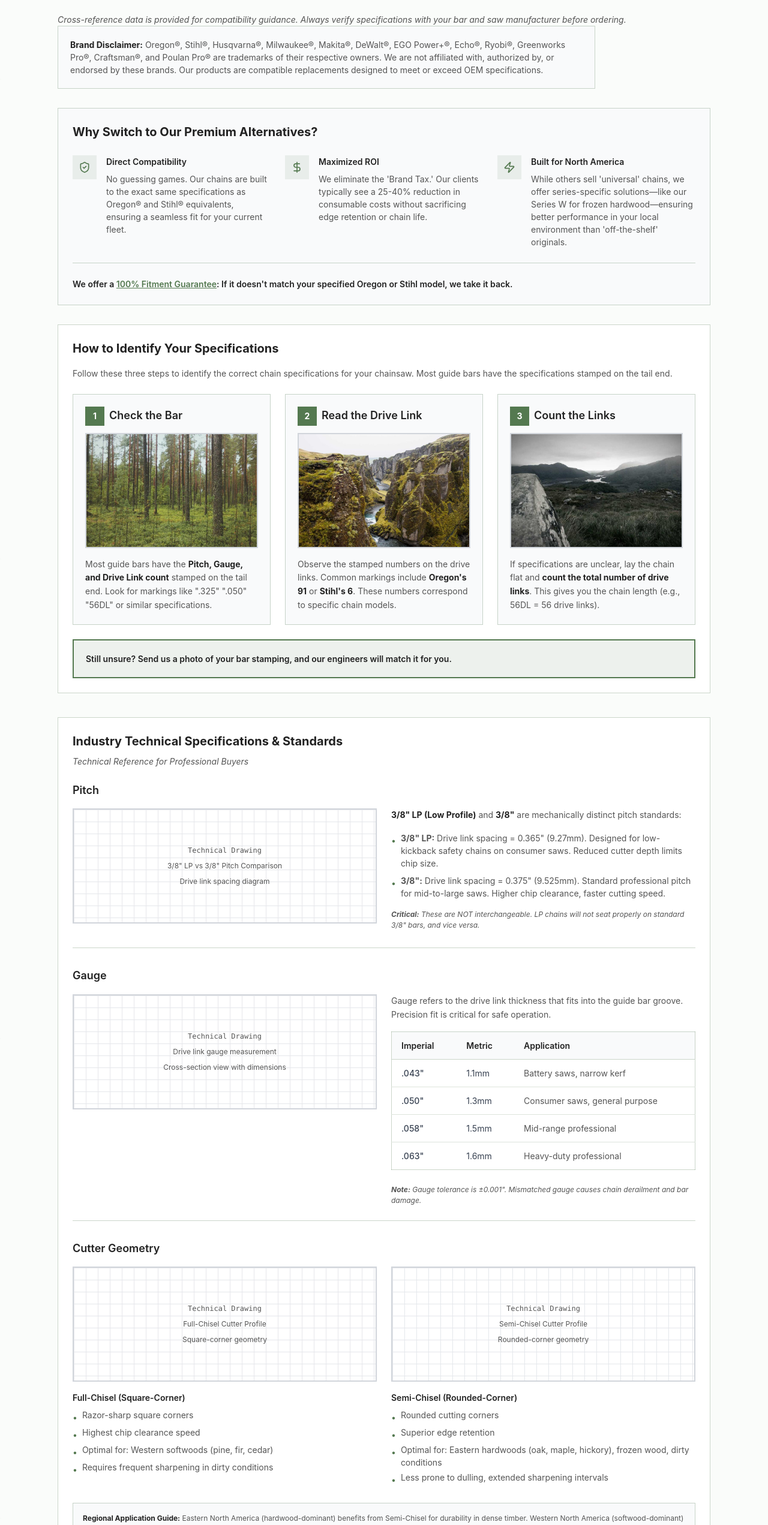
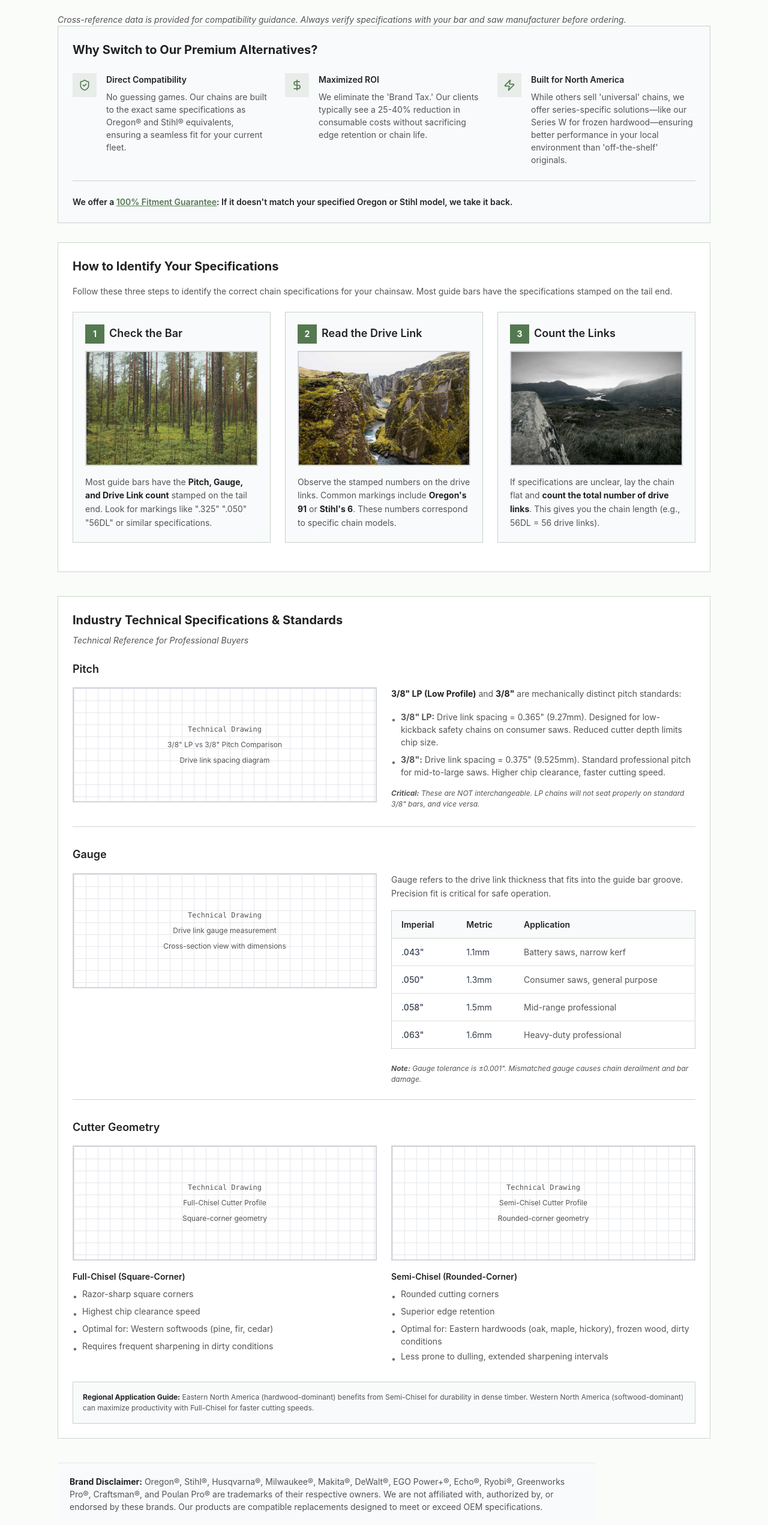
Before and after one commit to LoganOYoung/chainsaw-chain-supplier-borealgrit, a Next.js app: page /fitment-finder in a window 1280 px wide. Shown: the part 4669-7212 px from the top of the page at 60% size. Built offline with nearby package versions, Linux system fonts and the light colour scheme.

Commit message:
fitment: Brand Disclaimer to page bottom, remove bar stamping help box

```diff
--- a/app/fitment-finder/page.tsx
+++ b/app/fitment-finder/page.tsx
@@ -361,13 +361,6 @@ export default function FitmentFinderPage() {
           </p>
         </section>
 
-        {/* Brand Disclaimer — single placement for whole page */}
-        <div className="mb-8 max-w-4xl bg-gray-50 border border-forest-brand/30 rounded-none p-4 sm:p-5">
-          <p className="text-xs sm:text-sm text-text-body leading-relaxed">
-            <strong className="text-text-main">Brand Disclaimer:</strong> Oregon®, Stihl®, Husqvarna®, Milwaukee®, Makita®, DeWalt®, EGO Power+®, Echo®, Ryobi®, Greenworks Pro®, Craftsman®, and Poulan Pro® are trademarks of their respective owners. We are not affiliated with, authorized by, or endorsed by these brands. Our products are compatible replacements designed to meet or exceed OEM specifications.
-          </p>
-        </div>
-
         {/* Why Switch to Our Premium Alternatives - after tools */}
         <section className="mb-8 bg-gray-50 rounded-none p-4 sm:p-6 border border-forest-brand/30">
           <h2 className="text-lg sm:text-xl font-bold text-text-main mb-4 sm:mb-6">Why Switch to Our Premium Alternatives?</h2>
@@ -476,12 +469,6 @@ export default function FitmentFinderPage() {
             </div>
           </div>
 
-          {/* Help Box */}
-          <div className="bg-forest-brand/10 border-2 border-forest-brand rounded-none p-4 sm:p-5">
-            <p className="text-sm font-semibold text-text-main">
-              Still unsure? Send us a photo of your bar stamping, and our engineers will match it for you.
-            </p>
-          </div>
         </section>
 
         {/* Industry Technical Specifications & Standards - reference at end */}
@@ -650,6 +637,13 @@ export default function FitmentFinderPage() {
             </div>
           </div>
         </section>
+
+        {/* Brand Disclaimer — page bottom */}
+        <div className="mt-8 pt-6 border-t border-gray-200 max-w-4xl bg-gray-50 rounded-none p-4 sm:p-5">
+          <p className="text-xs sm:text-sm text-text-body leading-relaxed">
+            <strong className="text-text-main">Brand Disclaimer:</strong> Oregon®, Stihl®, Husqvarna®, Milwaukee®, Makita®, DeWalt®, EGO Power+®, Echo®, Ryobi®, Greenworks Pro®, Craftsman®, and Poulan Pro® are trademarks of their respective owners. We are not affiliated with, authorized by, or endorsed by these brands. Our products are compatible replacements designed to meet or exceed OEM specifications.
+          </p>
+        </div>
         </div>
       </main>
       <Footer />
```
